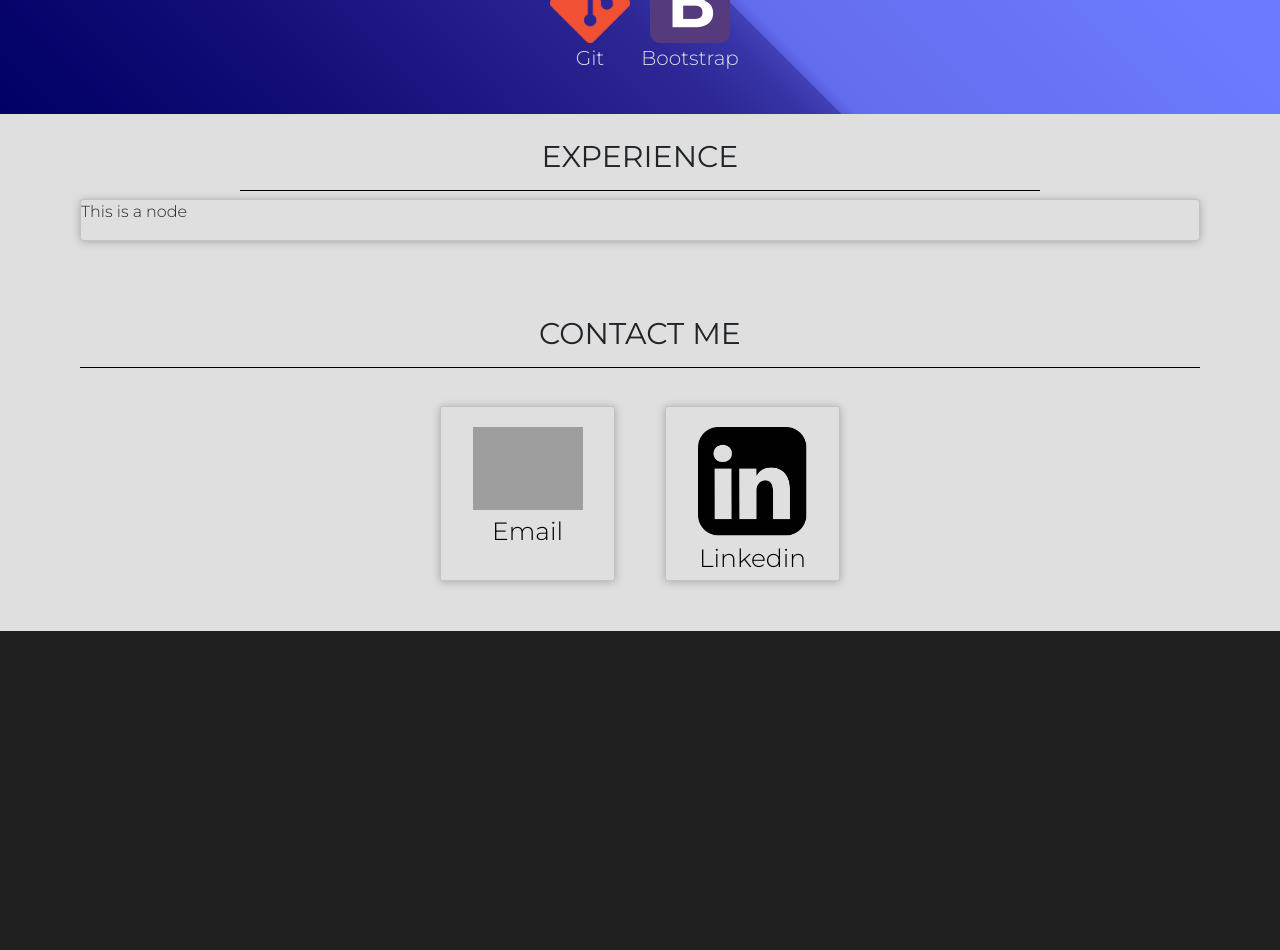
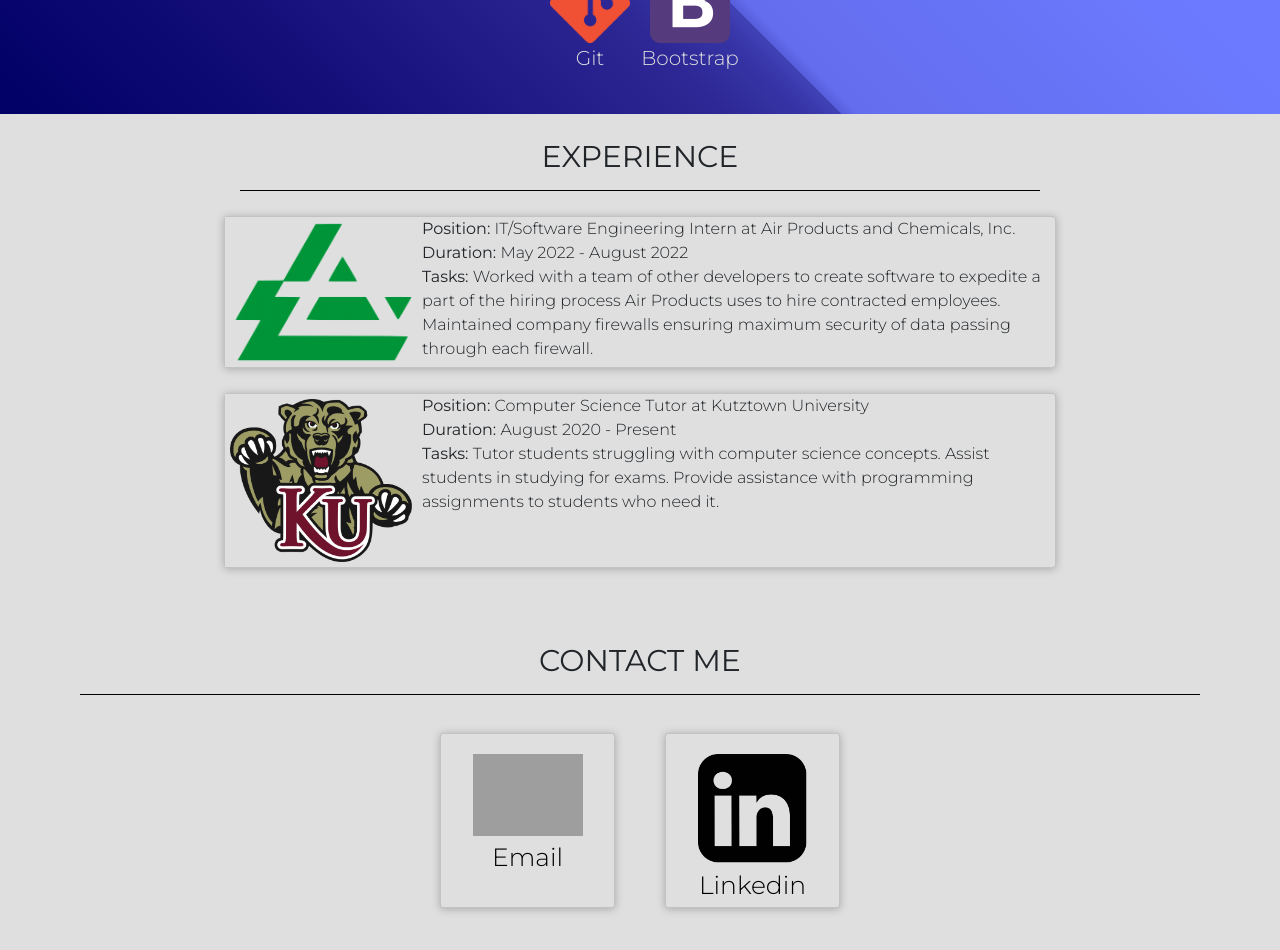
Before and after one commit to peterstrongg/portfolio, a React (Create React App) app: page / in a window 1280 px wide. Shown: the part 2620-3570 px from the top of the page. Before the commit the page ends 3251 px from the top, so only its background shows below. Built offline with nearby package versions, Linux system fonts and the light colour scheme; grey boxes are pictures that could not be loaded; the HTML template or start-up script is replaced by a standard one.

Commit message:
Experience Section

```diff
--- a/src/Components/Experience/Experience.js
+++ b/src/Components/Experience/Experience.js
@@ -1,12 +1,40 @@
 import React from 'react';
 import classes from './Experience.module.css';
 import ExperienceNode from './ExperienceNode';
+import apLogo from '../../Assets/ap-logo.png';
+import kuLogo from '../../Assets/ku-logo.png';
+
+const experiences = [
+    {
+        photo: apLogo,
+        name: 'IT/Software Engineering Intern at Air Products and Chemicals, Inc.',
+        duration: 'May 2022 - August 2022',
+        tasks: `Worked with a team of other developers to create software to expedite a part of the hiring process Air
+                Products uses to hire contracted employees. Maintained company firewalls ensuring maximum security of data
+                passing through each firewall.`
+    },
+    {
+        photo: kuLogo,
+        name: 'Computer Science Tutor at Kutztown University',
+        duration: 'August 2020 - Present',
+        tasks: `Tutor students struggling with computer science concepts. Assist students
+                in studying for exams. Provide assistance with programming assignments to students
+                who need it.`
+    }
+]
 
 const Experience = () => {
     return(
         <div className={classes['experience-container']}>
             <h1>EXPERIENCE</h1>
-            <ExperienceNode />
+            {experiences.map(exp => (
+                <ExperienceNode
+                    photo={exp.photo}
+                    name={exp.name}
+                    duration={exp.duration}
+                    tasks={exp.tasks}
+                />
+            ))}
         </div>
     );
 }
--- a/src/Components/Experience/ExperienceNode.js
+++ b/src/Components/Experience/ExperienceNode.js
@@ -5,7 +5,16 @@ import Card from '../UI/Card';
 const ExperienceNode = props => {
     return(
         <Card classList={classes['exp-node-container']}>
-            <p>This is a node</p>
+            <div className={classes['experience-row']}>
+                <div className={classes['exp-img']}>
+                    <img src={props.photo} alt='AP Logo'/>
+                </div>
+                <div className={classes['exp-description']}>
+                    <p><b>Position: </b>{props.name}</p>
+                    <p><b>Duration: </b>{props.duration}</p>
+                    <p><b>Tasks: </b>{props.tasks}</p>
+                </div>
+            </div>
         </Card>
     );
 }
--- a/src/Components/Experience/ExperienceNode.module.css
+++ b/src/Components/Experience/ExperienceNode.module.css
@@ -1,4 +1,42 @@
 .exp-node-container {
     margin-left: auto;
     margin-right: auto;
+    margin-top: 25px;
+    width: 52rem;
+    max-width: 100%;
 }
+
+.experience-row {
+    display: flex;
+    flex-wrap: wrap;
+    justify-content: center;
+}
+.exp-img {
+    background-color: #DFDFDF;
+
+}
+.exp-img img {
+    width: 12rem;
+    height: auto;
+    padding: 5px;
+}
+.exp-description {
+    /* margin-left: 15px; */
+    flex: 5;
+}
+.exp-description p {
+    margin: 0;
+    white-space: normal;
+    padding-right: 10px;
+    padding-left: 5px;
+}
+
+@media (max-width: 900px){
+    .exp-img {
+        flex: 0 0 100%;
+    }
+    .exp-img img {
+        margin-left: auto;
+        margin-right: auto;
+    }
+}
```
Also changed, not shown: src/Assets/ap-logo.png (added), src/Assets/ku-logo.png (added).
